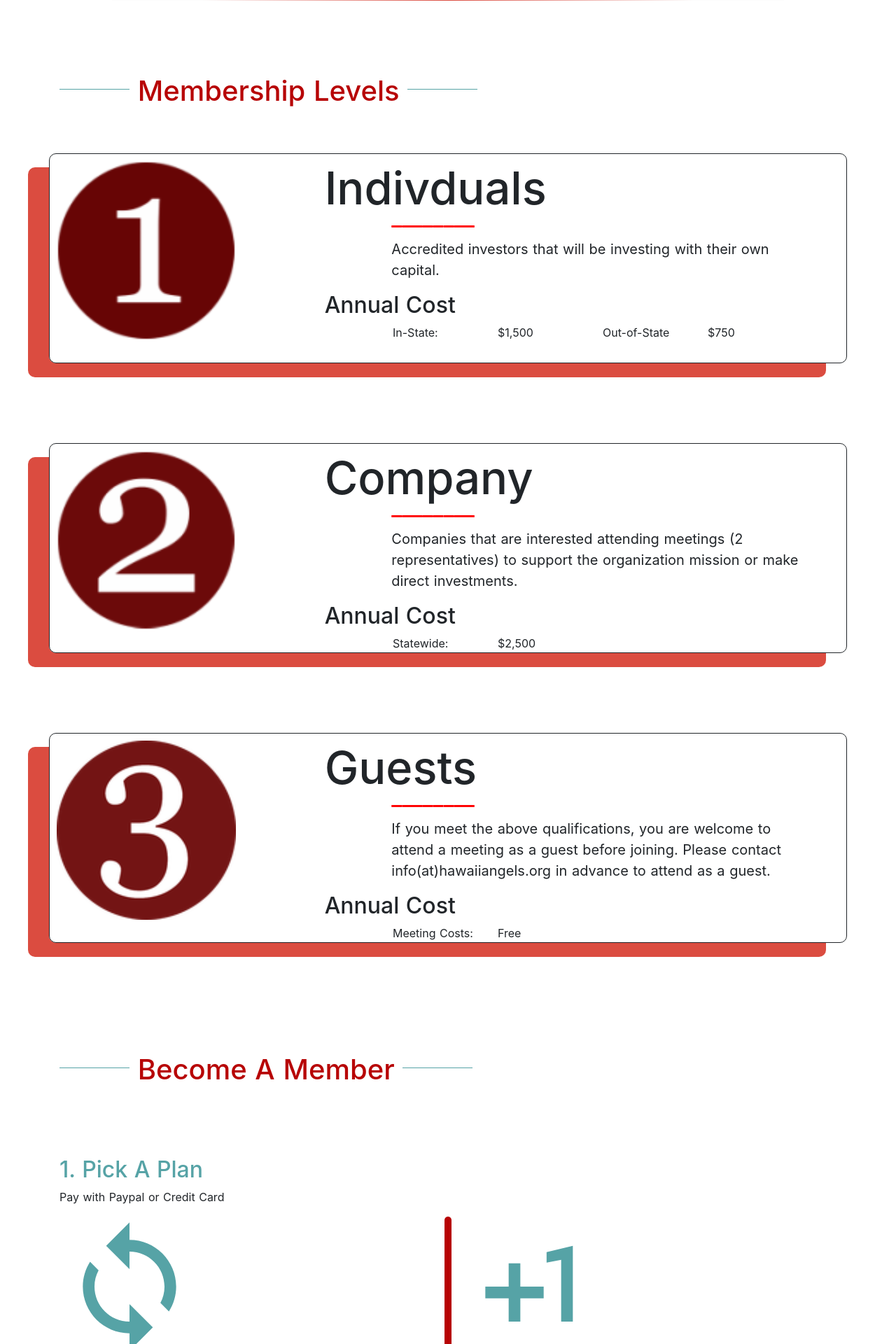
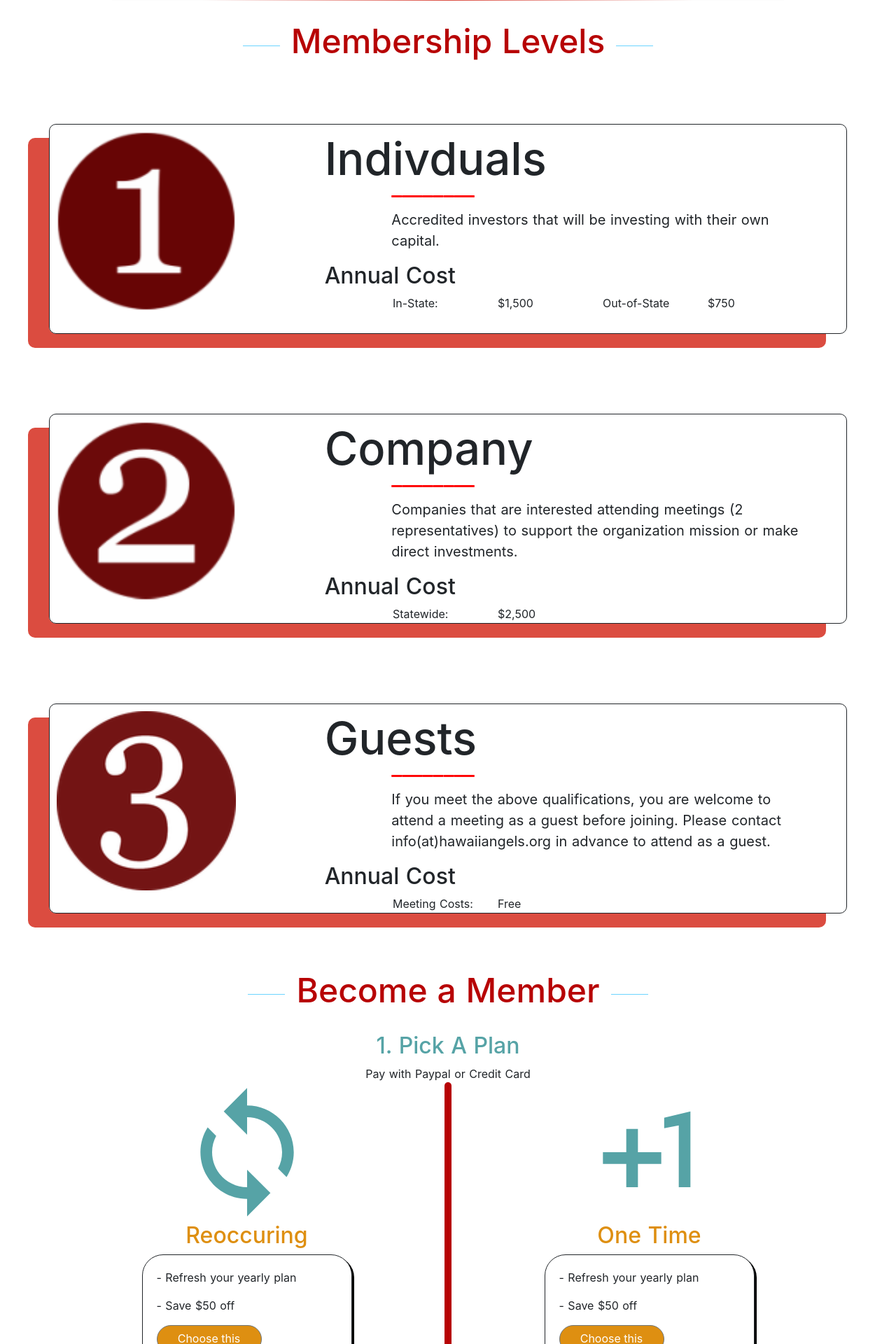
Before and after one commit to WildcherryBazzaire/HawaiianAngels, a Nuxt app: page /investors in a window 1280 px wide. Shown: the part 100-2020 px from the top of the page at 70% size. Built offline with nearby package versions, Linux system fonts and the light colour scheme.

Commit message:
realigned items

```diff
--- a/components/CategoryHeader.vue
+++ b/components/CategoryHeader.vue
@@ -3,13 +3,9 @@
     <!--This column is the header for the stuff -->
     <span class="lines"></span>
     <span class="text-sm-center">
-<<<<<<< HEAD
-      <h1 style="font-size:48px;color:#b70304;">{{ content }}</h1>
-=======
       <h1 style="font-size:48px;color:#b70304;" data-aos="fade">
         {{ content }}
       </h1>
->>>>>>> 766b3eb47ddb272abb3f9734aba9b0bf000a6a91
       <p v-if="additionalContent" class="ma-0">
         {{ additionalContent }}
       </p>
--- a/components/investors/plan.vue
+++ b/components/investors/plan.vue
@@ -1,8 +1,13 @@
 <template>
-  <b-row align-h="end">
+  <b-row align-h="center">
     <b-col>
+      <b-row align-h="center">
         <img :src="content[0].image" />
+      </b-row>
+      <b-row align-h="center">
         <h2 class="h-plan-name">{{ content[0].planName }}</h2>
+      </b-row>
+      <b-row align-h="center">
         <b-card class="box">
           <p>- Refresh your yearly plan</p>
           <p>- Save $50 off</p>
@@ -11,11 +16,17 @@
             >Choose this Plan</b-button
           >
         </b-card>
+      </b-row>
     </b-col>
     <div class="divider"></div>
     <b-col>
+      <b-row align-h="center">
         <img :src="content[1].image" />
+      </b-row>
+      <b-row align-h="center">
         <h2 class="h-plan-name">{{ content[1].planName }}</h2>
+      </b-row>
+      <b-row align-h="center">
         <b-card class="box">
           <p>- Refresh your yearly plan</p>
           <p>- Save $50 off</p>
@@ -28,6 +39,7 @@
             >Choose this Plan</b-button
           >
         </b-card>
+      </b-row>
     </b-col>
   </b-row>
 </template>
@@ -73,7 +85,6 @@ export default {
 }
 .h-plan-options {
   color: #56a3a6;
-  margin-top: 100px;
 }
 #main-choose-this-plan {
   align-items: center;
--- a/components/investors/plan2.vue
+++ b/components/investors/plan2.vue
@@ -1,5 +1,5 @@
 <template>
-  <b-row align-h="end">
+  <b-row align-h="center">
     <b-col>
       <div class="oneTime">
         <img :src="content[1].image" />
@@ -10,7 +10,9 @@
         <h2 class="h-plan-name">{{ content[0].planName }}</h2>
       </div>
     </b-col>
-    <div class="divider"></div>
+    <b-row align-h="center">
+      <div class="divider"></div>
+    </b-row>
     <b-col v-if="setActiveOneTime === true">
       <div>
         <h3>IT WORKS WOOMIES FOR EVERYONE!!!</h3>
@@ -66,7 +68,6 @@ export default {
 }
 .h-plan-options {
   color: #56a3a6;
-  margin-top: 100px;
 }
 #main-choose-this-plan {
   align-items: center;
--- a/layouts/default.vue
+++ b/layouts/default.vue
@@ -6,7 +6,7 @@
       </b-navbar-brand>
       <b-navbar-nav ref="headerContent" class="float-right">
         <b-nav-item class="header-items px-5" to="/">Home</b-nav-item>
-        <b-nav-item class="header-items px-5" to="/investor"
+        <b-nav-item class="header-items px-5" to="/investors"
           >Investors</b-nav-item
         >
         <b-nav-item class="header-items px-5" to="/entrepreneurs"
--- a/pages/investors.vue
+++ b/pages/investors.vue
@@ -2,11 +2,7 @@
   <b-container class="main">
     <b-row>
       <b-col>
-        <h1 class="h-main">
-          <hr class="dash" />
-          Membership Levels
-          <hr class="dash" />
-        </h1>
+        <Category-Header :content="'Membership Levels'" />
       </b-col>
       <template v-for="x in content">
         <Levels
@@ -18,21 +14,23 @@
         ></Levels>
       </template>
       <b-col>
-        <h1 class="h-main">
-          <hr class="dash" />
-          Become A Member
-          <hr class="dash" />
-        </h1>
-        <h2 class="h-plan-options">1. Pick A Plan</h2>
-        <p>Pay with Paypal or Credit Card</p>
+        <Category-Header :content="'Become a Member'" />
+        <b-row align-h="center">
+          <h2 class="h-plan-options">1. Pick A Plan</h2>
+        </b-row>
+        <b-row align-h="center">Pay with Paypal or Credit Card</b-row>
         <Plan
           @changeDisplay="setActive($event)"
           @asetActive="bsetActive($event)"
         ></Plan>
-        <div v-if="active === true">
-          <h2 class="h-plan-options">2. Choose A Membership</h2>
-          <Plan2 :set-active-one-time="activeOneTime"></Plan2>
-        </div>
+        <b-row align-h="center">
+          <div v-if="active === true">
+            <b-row align-h="center">
+              <h2 class="h-plan-options">2. Choose A Membership</h2>
+            </b-row>
+            <Plan2 :set-active-one-time="activeOneTime"></Plan2>
+          </div>
+        </b-row>
       </b-col>
     </b-row>
   </b-container>
@@ -42,11 +40,13 @@
 import levels from '@/components/investors/levels.vue'
 import plan from '@/components/investors/plan.vue'
 import plan2 from '@/components/investors/plan2.vue'
+import CategoryHeader from '@/components/CategoryHeader'
 export default {
   components: {
     Levels: levels,
     Plan: plan,
-    Plan2: plan2
+    Plan2: plan2,
+    'Category-Header': CategoryHeader
   },
   data() {
     return {
@@ -109,9 +109,14 @@ export default {
   border-radius: 30px;
   box-shadow: 3px 3px black;
   height: 200px;
-  left: 25%;
   position: relative;
   width: 300px;
+}
+.center-content {
+  display: flex;
+  text-align: center;
+  align-items: center;
+  justify-content: center;
 }
 .dash {
   border-color: #56a3a6;
```
Also changed, not shown: 1 other file (tests, documents, lock files or other folders). Lines whose indentation alone changed are shown as unchanged.
